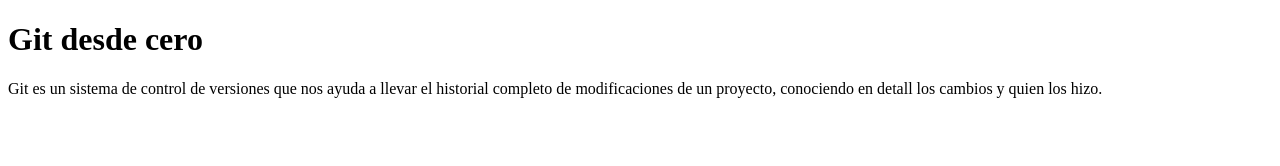
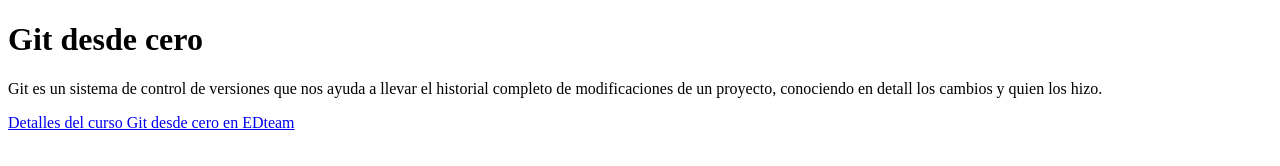
Before and after one commit to FerRojas04/git-desde-cero, a plain HTML site: page index.html in a window 1280 px wide. Drawn offline with Linux system fonts and the light colour scheme.

Commit message:
Agrega el enlace al curso EDteam

```diff
--- a/index.html
+++ b/index.html
@@ -12,5 +12,8 @@
         el historial completo de modificaciones de un proyecto, conociendo
         en detall los cambios y quien los hizo.
     </p>
+    <p>
+        <a href='https://ed.team/git'>Detalles del curso Git desde cero en EDteam</a>
+    </p>
 </body>
 </html>
```
